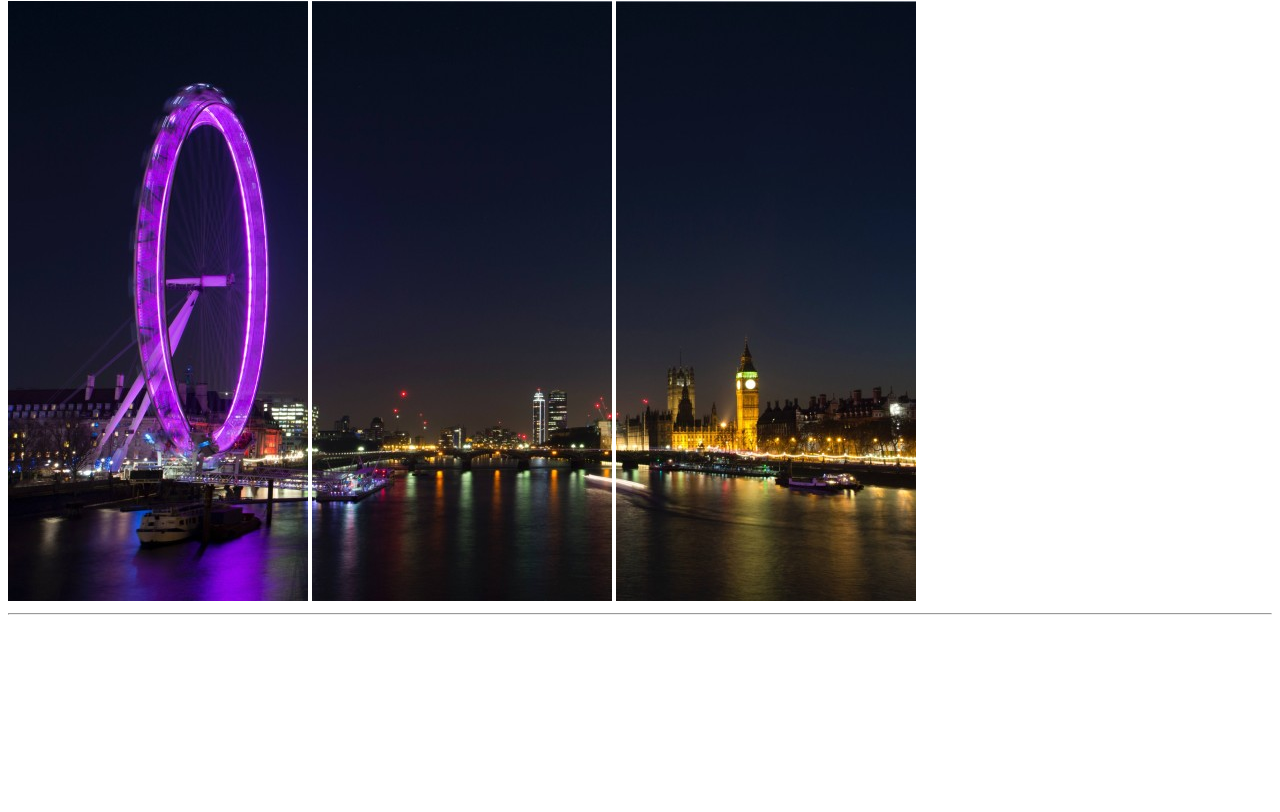
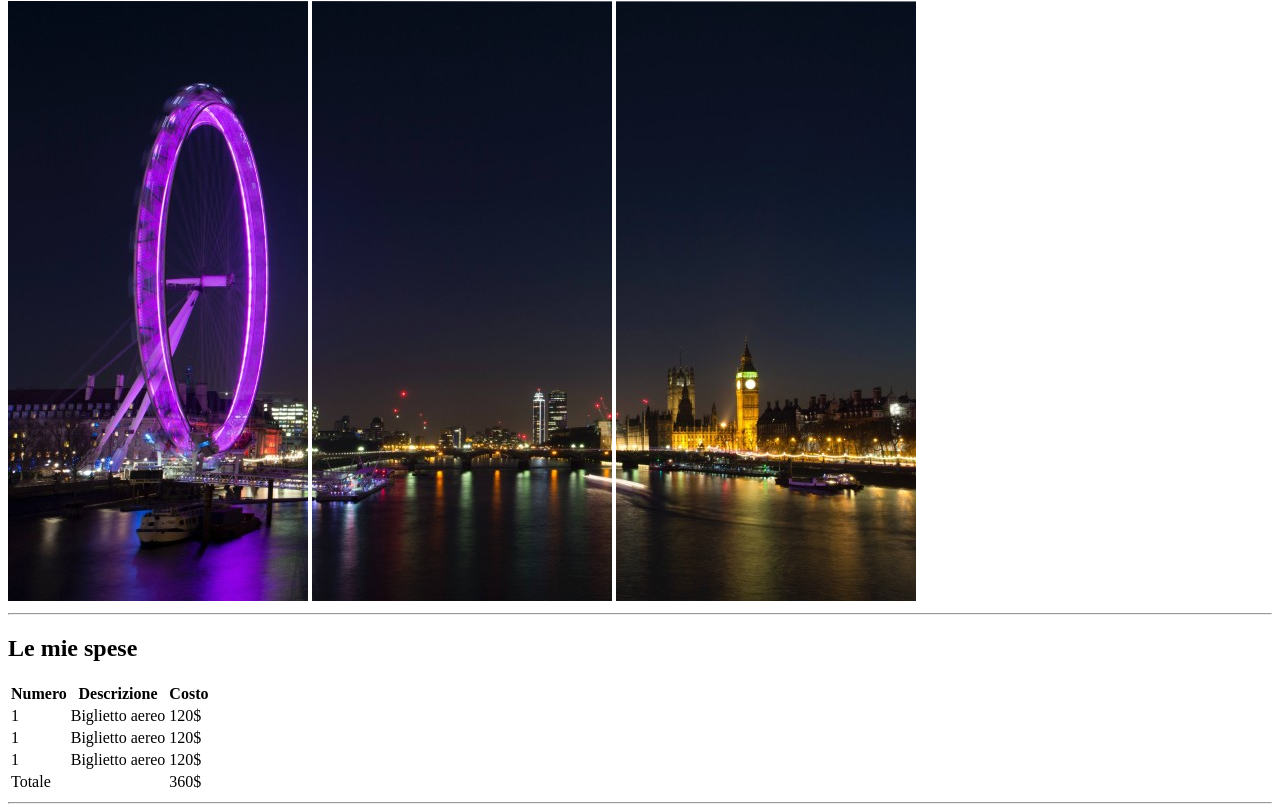
Before and after one commit to FedericoPiazzolla/html-london-trip, a plain HTML site: page index.html in a window 1280 px wide. Shown: the part 79-891 px from the top of the page. Before the commit the page ends 800 px from the top, so only its background shows below. Drawn offline with Linux system fonts and the light colour scheme.

Commit message:
add:Table

```diff
--- a/index.html
+++ b/index.html
@@ -12,7 +12,7 @@
       <h1>Il mio viaggio a Londra</h1>
       <div>
         <img src="img/pexels-bill-emrich-230794-0.jpg" alt="Imagine with the london eye">
-        <img src="img/pexels-bill-emrich-230794-1.jpg" alt="Imagine with a bridge">
+        <img src="img/pexels-bill-emrich-230794-1.jpg" alt="Imagine with a london bridge">
         <img src="img/pexels-bill-emrich-230794-2.jpg" alt="IMagine with the big ban">
       </div>
       <hr/>
@@ -20,5 +20,65 @@
     </header>
     <!-- /Header -->
 
+    <!-- Main -->
+    <main>
+      <!-- tabella -->
+      <section>
+        <h2>Le mie spese</h2>
+        <table>
+          <!-- intestazione della tabella -->
+          <thead>
+            <!-- riga -->
+            <tr>
+              <th>Numero</th>
+              <th>Descrizione</th>
+              <th>Costo</th>
+            </tr>
+          </thead>
+
+          <!-- Corpo della tabella -->
+          <tbody>
+            <!-- Riga -->
+            <tr>
+              <td>1</td>
+              <td>Biglietto aereo</td>
+              <td>120$</td>
+            </tr>
+            <tr>
+              <td>1</td>
+              <td>Biglietto aereo</td>
+              <td>120$</td>
+            </tr>
+            <tr>
+              <td>1</td>
+              <td>Biglietto aereo</td>
+              <td>120$</td>
+            </tr>
+          </tbody>
+
+          <!-- Footer della tabella -->
+          <tfoot>
+            <!-- Riga -->
+            <tr>
+              <td>Totale</td>
+              <td></td>
+              <td>360$</td>
+            </tr>
+          </tfoot>
+
+        </table>
+        <hr/>
+      </section>
+      <!-- /tabella -->
+
+      <!-- Lista Puntata -->
+      <section>
+
+      </section>
+      <!-- /Lista Puntata -->
+
+    </main>
+    <!-- /Main -->
+
   </body>
 </html>
```
